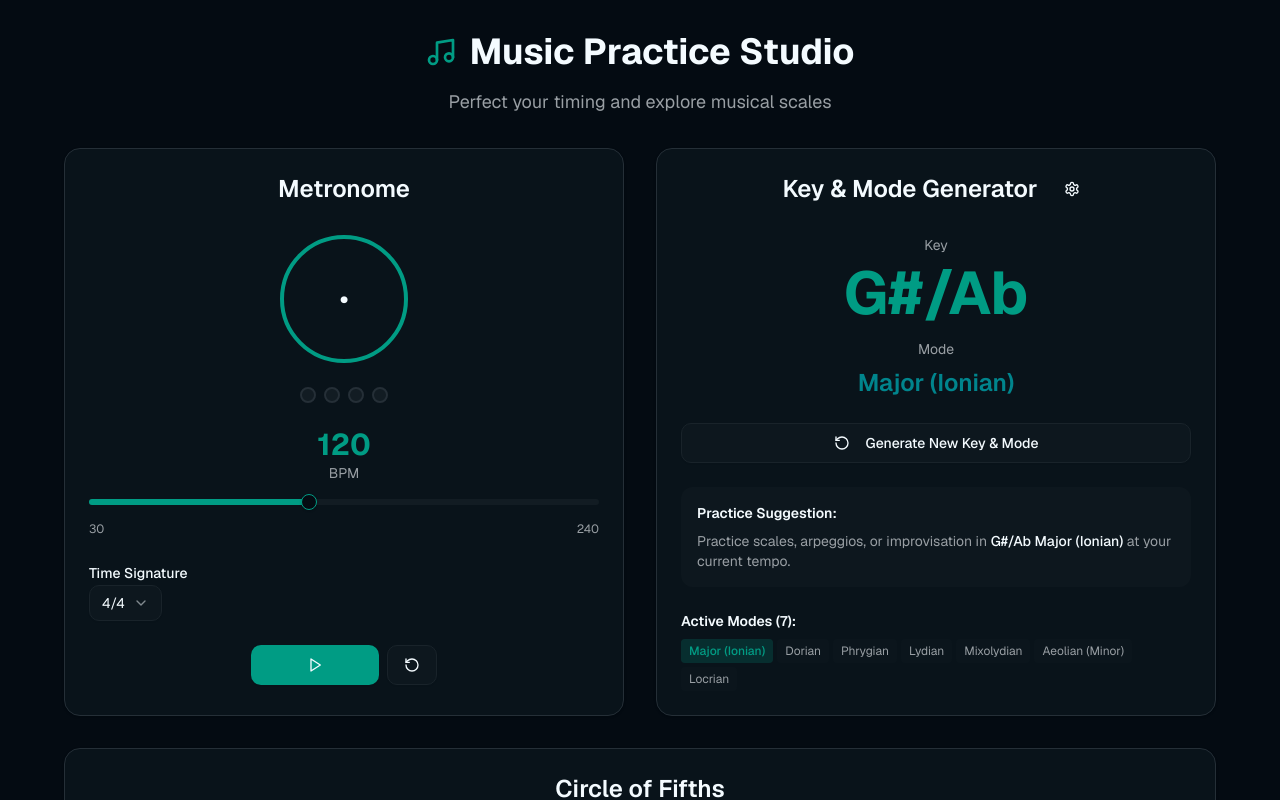
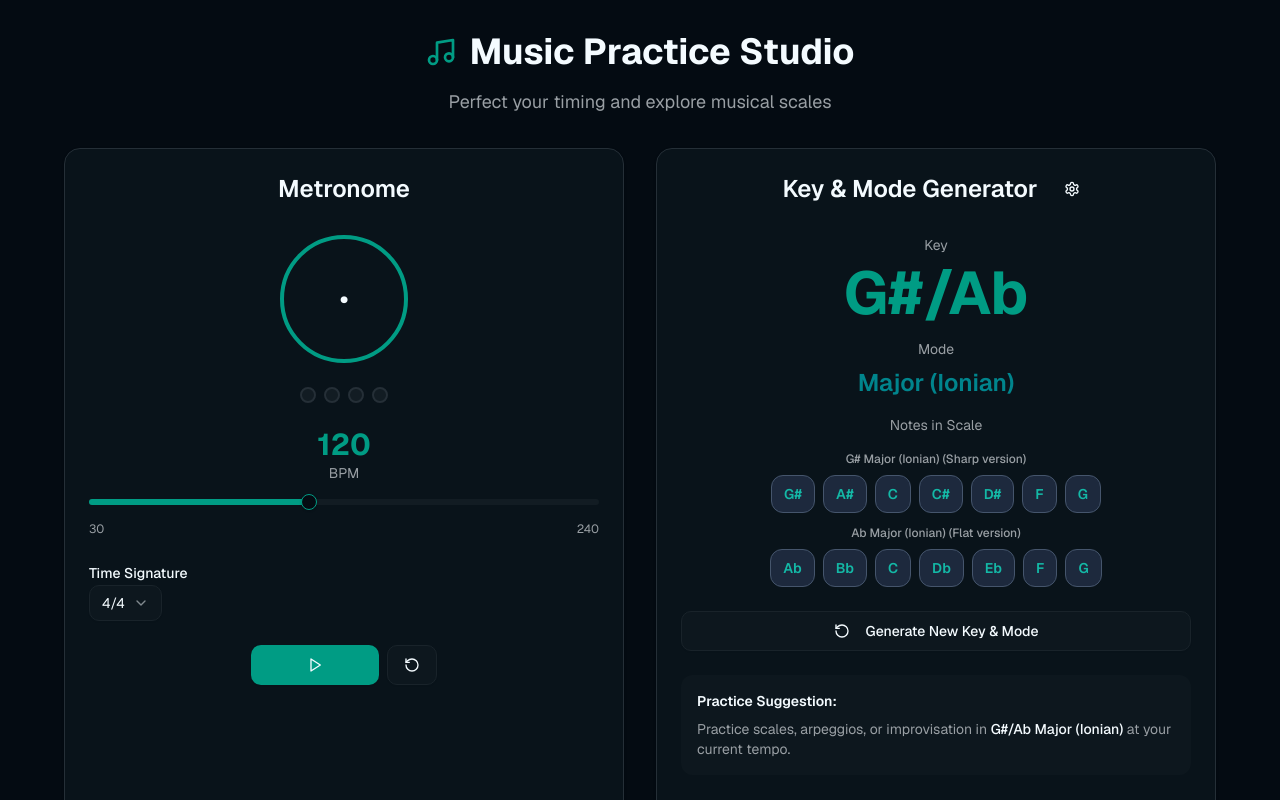
Before and after one commit to Sachin-Singhania/Music-Practice, a Next.js app: page / in a window 1280 px wide. Both pictures are taken after a click on the button "Generate New Key & Mode". Shown: the top 800 px of the page. Built offline with nearby package versions, Linux system fonts and the light colour scheme.

Commit message:
fix: display flat scale notes correctly in generator
Fix logic to generate flat notes from sharp equivalents.

#VERCEL_SKIP

Co-authored-by: Sachin Singhania <90861220+Sachin-Singhania@users.noreply.github.com>

```diff
--- a/components/music-practice-app.tsx
+++ b/components/music-practice-app.tsx
@@ -342,6 +342,23 @@ const CHROMATIC_NOTE_COLORS = {
   B: "rgb(249, 115, 22)", // Bright pink/orange
 }
 
+const SCALE_FORMULAS = {
+  "Major (Ionian)": [0, 2, 4, 5, 7, 9, 11],
+  Dorian: [0, 2, 3, 5, 7, 9, 10],
+  Phrygian: [0, 1, 3, 5, 7, 8, 10],
+  Lydian: [0, 2, 4, 6, 7, 9, 11],
+  Mixolydian: [0, 2, 4, 5, 7, 9, 10],
+  "Aeolian (Minor)": [0, 2, 3, 5, 7, 8, 10],
+  Locrian: [0, 1, 3, 5, 6, 8, 10],
+  "Major Pentatonic": [0, 2, 4, 7, 9],
+  "Minor Pentatonic": [0, 3, 5, 7, 10],
+  "Minor Blues": [0, 3, 5, 6, 7, 10],
+  "Major Blues": [0, 2, 3, 4, 7, 9],
+  "Melodic Minor": [0, 2, 3, 5, 7, 9, 11],
+  "Harmonic Minor": [0, 2, 3, 5, 7, 8, 11],
+  "Hungarian Scale": [0, 2, 3, 6, 7, 8, 11],
+}
+
 const getFretNote = (stringNote: string, fret: number): string => {
   let startingIndex: number
 
@@ -424,6 +441,59 @@ const isNoteInScale = (
 
     return false
   })
+}
+
+const getScaleNotes = (rootKey: string, mode: string): string[] => {
+  const formula = SCALE_FORMULAS[mode as keyof typeof SCALE_FORMULAS]
+  if (!formula) return []
+
+  const rootIndex = CHROMATIC_NOTES.indexOf(rootKey)
+  if (rootIndex === -1) return []
+
+  return formula.map((interval) => {
+    const noteIndex = (rootIndex + interval) % 12
+    return CHROMATIC_NOTES[noteIndex]
+  })
+}
+
+const getEnharmonicScaleNotes = (rootKey: string, mode: string): string[] => {
+  const formula = SCALE_FORMULAS[mode as keyof typeof SCALE_FORMULAS]
+  if (!formula) return []
+
+  const enharmonicMap: { [key: string]: string } = {
+    "C#": "Db",
+    "D#": "Eb",
+    "F#": "Gb",
+    "G#": "Ab",
+    "A#": "Bb",
+  }
+
+  const enharmonicKey = enharmonicMap[rootKey]
+  if (!enharmonicKey) return []
+
+  // Find the root index using the sharp version first
+  const rootIndex = CHROMATIC_NOTES.indexOf(rootKey)
+  if (rootIndex === -1) return []
+
+  return formula.map((interval) => {
+    const noteIndex = (rootIndex + interval) % 12
+    const note = CHROMATIC_NOTES[noteIndex]
+
+    // Convert sharps to flats for the flat version
+    const flatMap: { [key: string]: string } = {
+      "C#": "Db",
+      "D#": "Eb",
+      "F#": "Gb",
+      "G#": "Ab",
+      "A#": "Bb",
+    }
+
+    return flatMap[note] || note
+  })
+}
+
+const isAccidentalKey = (key: string): boolean => {
+  return key.includes("#") || key.includes("b")
 }
 
 export function MusicPracticeApp() {
@@ -696,6 +766,63 @@ export function MusicPracticeApp() {
                 <div className="space-y-2">
                   <div className="text-sm text-muted-foreground">Mode</div>
                   <div className="text-2xl font-semibold text-accent">{currentMode}</div>
+                </div>
+
+                <div className="space-y-4">
+                  <div className="text-sm text-muted-foreground">Notes in Scale</div>
+
+                  {isAccidentalKey(currentKey.name) ? (
+                    <div className="space-y-3">
+                      {/* Sharp version */}
+                      <div className="space-y-2">
+                        <div className="text-xs text-muted-foreground font-medium">
+                          {currentKey.name} {currentMode} (Sharp version)
+                        </div>
+                        <div className="flex flex-wrap justify-center gap-2">
+                          {getScaleNotes(currentKey.name, currentMode).map((note, index) => (
+                            <div
+                              key={`scale-note-sharp-${index}`}
+                              className="px-3 py-2 rounded-lg bg-slate-800 border border-slate-600 text-sm font-semibold"
+                              style={{ color: "rgb(20, 184, 166)" }}
+                            >
+                              {note}
+                            </div>
+                          ))}
+                        </div>
+                      </div>
+
+                      {/* Flat version */}
+                      <div className="space-y-2">
+                        <div className="text-xs text-muted-foreground font-medium">
+                          {currentKey.enharmonic} {currentMode} (Flat version)
+                        </div>
+                        <div className="flex flex-wrap justify-center gap-2">
+                          {getEnharmonicScaleNotes(currentKey.name, currentMode).map((note, index) => (
+                            <div
+                              key={`scale-note-flat-${index}`}
+                              className="px-3 py-2 rounded-lg bg-slate-800 border border-slate-600 text-sm font-semibold"
+                              style={{ color: "rgb(20, 184, 166)" }}
+                            >
+                              {note}
+                            </div>
+                          ))}
+                        </div>
+                      </div>
+                    </div>
+                  ) : (
+                    /* Single scale for natural keys */
+                    <div className="flex flex-wrap justify-center gap-2">
+                      {getScaleNotes(currentKey.name, currentMode).map((note, index) => (
+                        <div
+                          key={`scale-note-${index}`}
+                          className="px-3 py-2 rounded-lg bg-slate-800 border border-slate-600 text-sm font-semibold"
+                          style={{ color: "rgb(20, 184, 166)" }}
+                        >
+                          {note}
+                        </div>
+                      ))}
+                    </div>
+                  )}
                 </div>
               </div>
 
```
